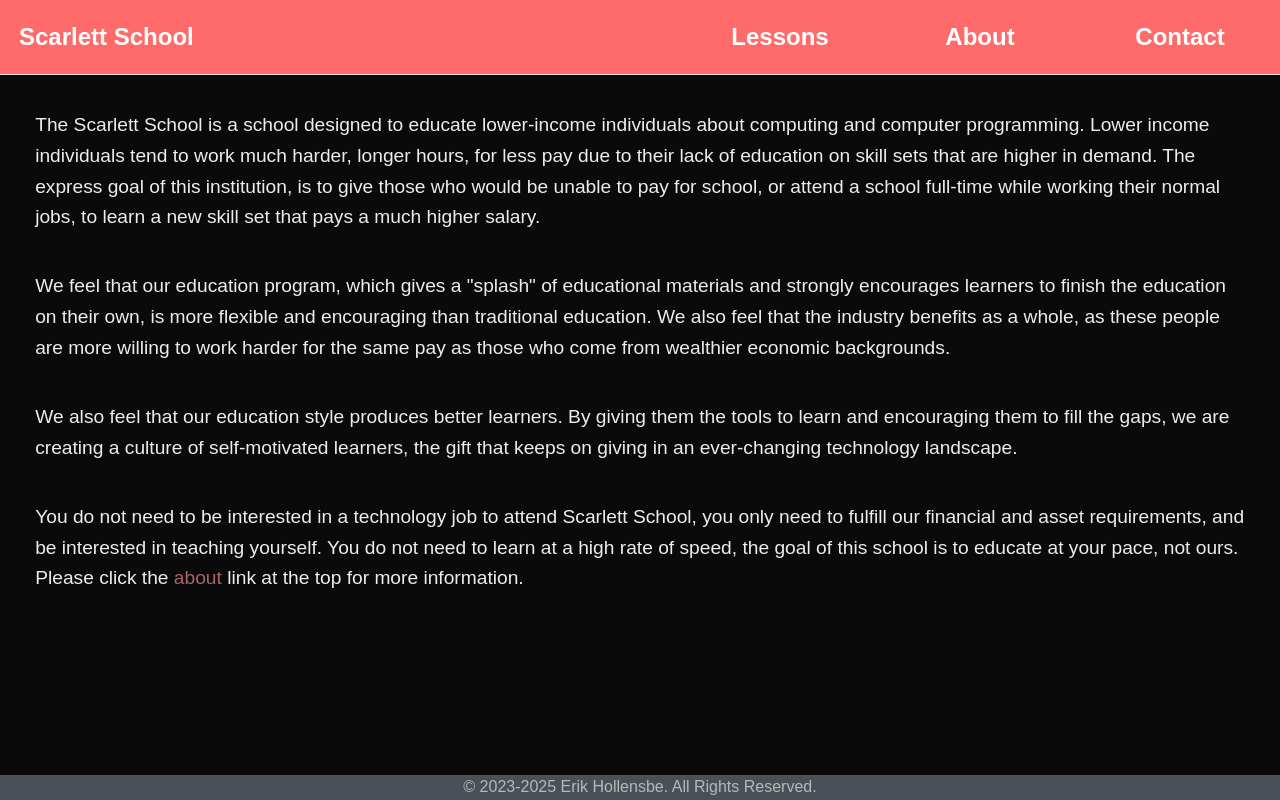
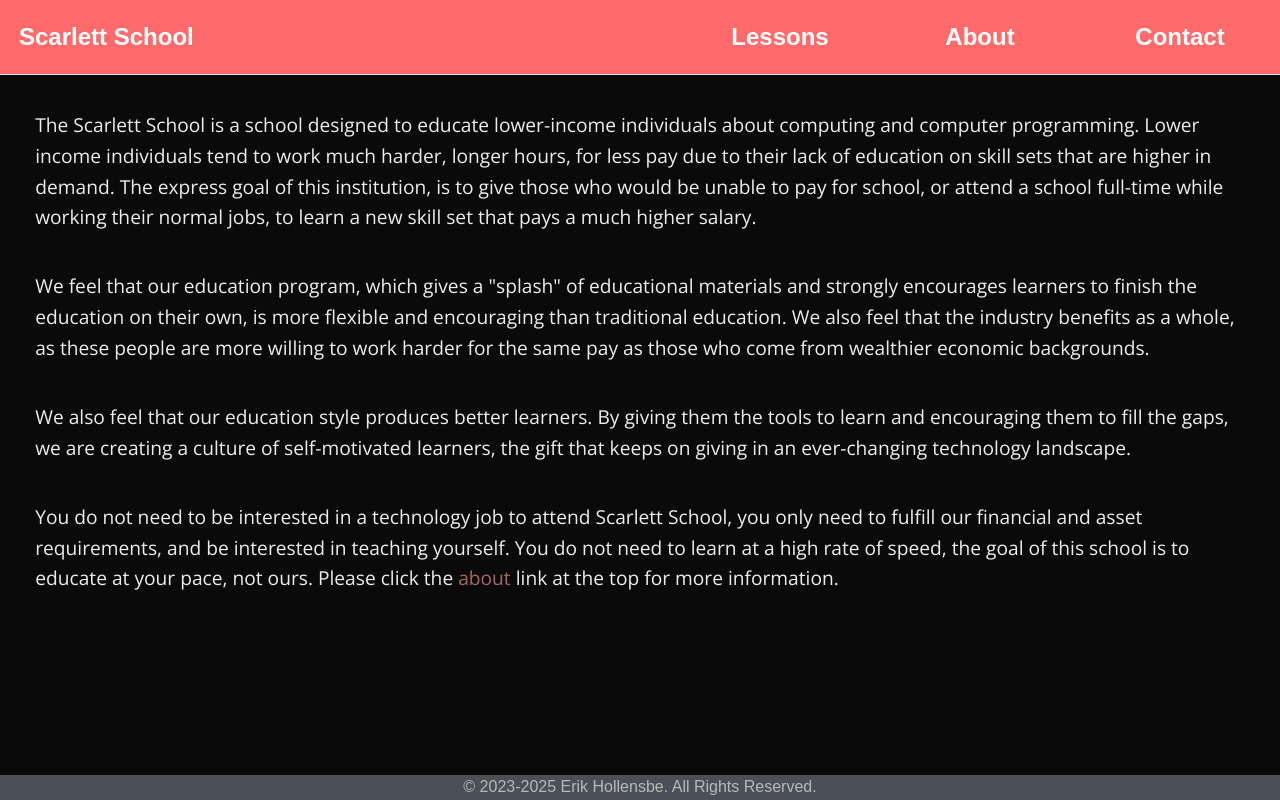
Before and after one commit to erikh/scarlett-school.nextjs, a Next.js app: page / in a window 1280 px wide. Built offline with nearby package versions, Linux system fonts and the light colour scheme; a web font is replaced by a local one.

Commit message:
font changes
Signed-off-by: Erik Hollensbe <git@hollensbe.org>

```diff
--- a/src/components/navbar/index.js
+++ b/src/components/navbar/index.js
@@ -3,6 +3,10 @@ import { AppShell, AppShellHeader, AppShellMain, Button } from "@mantine/core";
 import Link from "next/link";
 import { useMantineTheme } from "@mantine/core";
 import Footer from "../footer";
+import { Open_Sans } from "next/font/google";
+const sans = Open_Sans({
+  subsets: ["latin"],
+});
 
 export default function NavBar({ children }) {
   const theme = useMantineTheme();
@@ -72,7 +76,12 @@ export default function NavBar({ children }) {
           </div>
         </AppShellHeader>
         <AppShellMain>
-          <div style={{ height: "100%" }}>{children}</div>
+          <div
+            className={`${sans.className} antialiased`}
+            style={{ height: "100%" }}
+          >
+            {children}
+          </div>
         </AppShellMain>
       </AppShell>
       <Footer />
```
